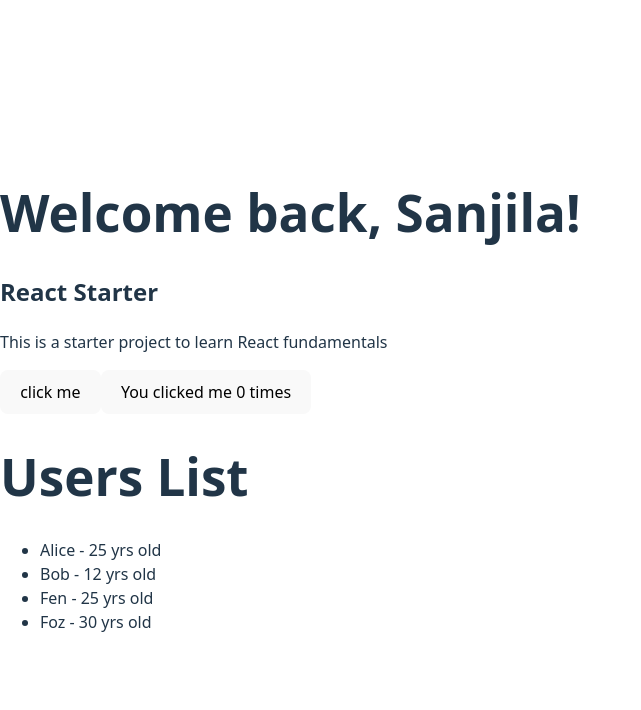
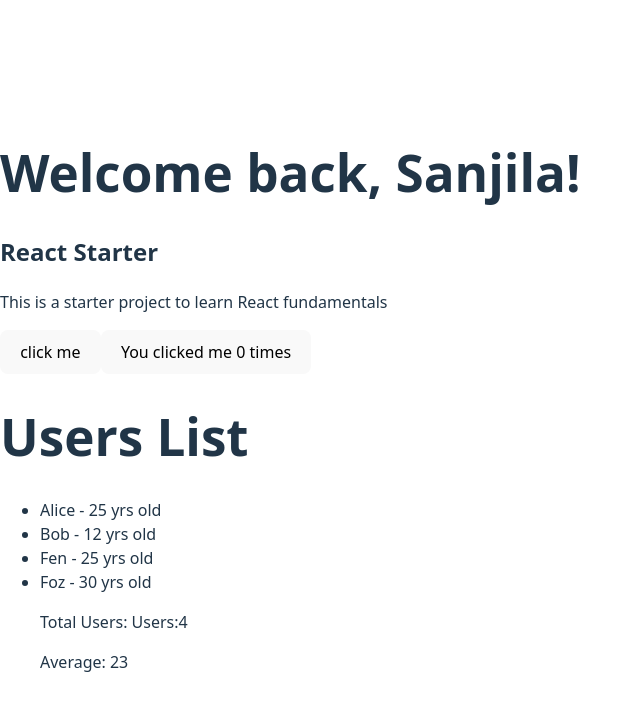
Before and after one commit to SanjilaGangaju/ReactSeries, a React (Vite) app: page / in a window 1280 px wide. Shown: the top 710 px of the page, without its empty margins (0-641 px from the left). Built offline with nearby package versions, Linux system fonts and the light colour scheme.

Commit message:
understand derived state

```diff
--- a/src/components/DerivedState.jsx
+++ b/src/components/DerivedState.jsx
@@ -13,6 +13,8 @@ export const DerivedState = ()=>{
     {name:"Fen" , age: 25},
     {name: "Foz" , age: 30},
     ]);
+    const userCount = users.length;
+    const userCountAverage = (users.reduce((acc, currElem) => acc+currElem.age, 0))/userCount;
     return (
         <>
           <div className="main-div">
@@ -24,6 +26,8 @@ export const DerivedState = ()=>{
 
 
             </ul>
+            <ul>Total Users: Users:{userCount}</ul>
+            <ul>Average: {userCountAverage}</ul>
 
 
           </div>
```
Also changed, not shown: 1 other file (tests, documents, lock files or other folders).
